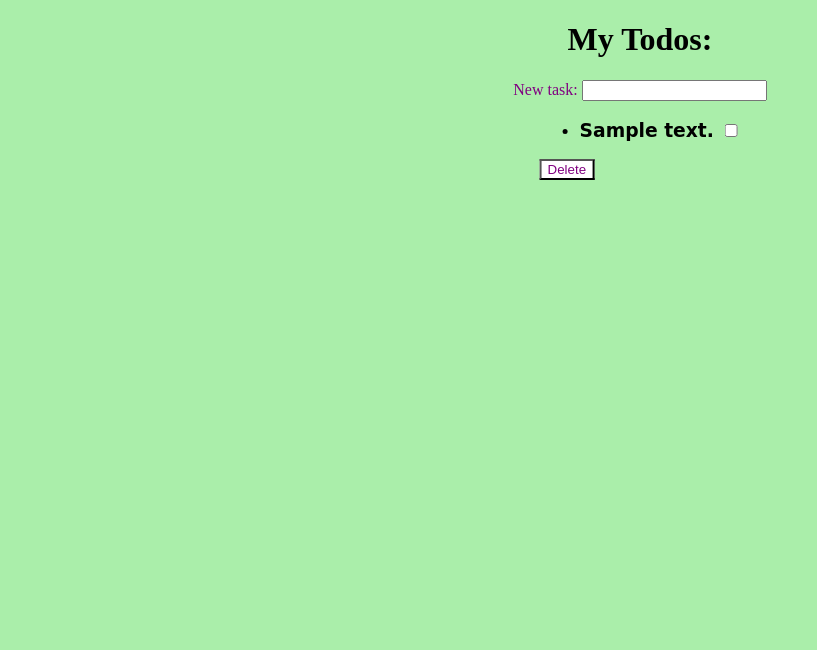
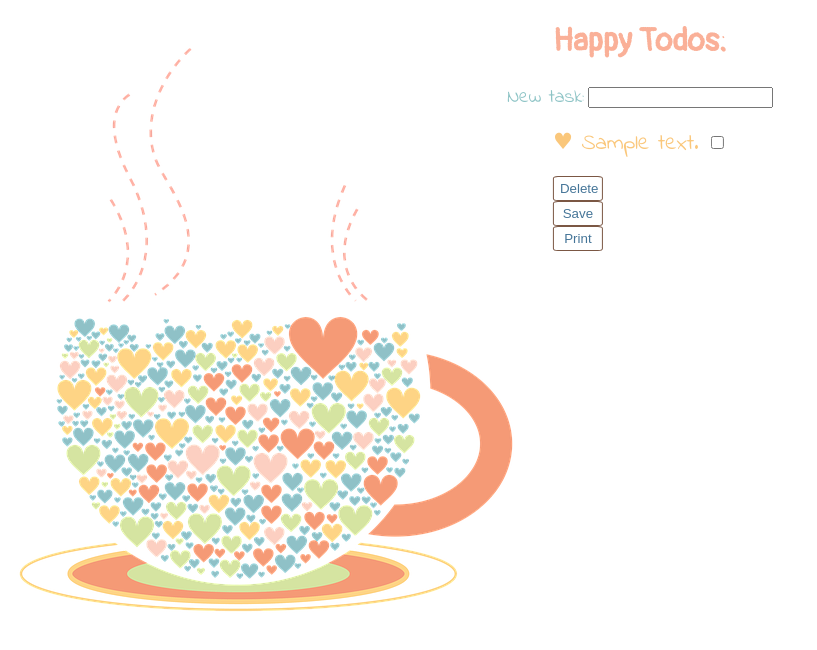
Before and after one commit to rwylie/todo-app, a Node server app: template views/todos.hbs in a window 1280 px wide. Shown: the top 650 px of the page, without its empty margins (0-817 px from the left). Run offline with Node 20, Linux system fonts and the light colour scheme; the template is opened without the code that fills it: most values are stand-ins (such as "Sample title", 1, 10 or a date in 2020).

Commit message:
colors added im, print button does not work yet

```diff
--- a/app.js
+++ b/app.js
@@ -29,9 +29,13 @@ app.get('/todos', function(request, response, next) {
 app.post('/delete', function(request, response, next) {
   // console.log(request.body);
   console.log(typeof(request.body.task));
+  console.log(request.body.task);
   var taskId = request.body.task;
   var plist = [];
-  if (typeof(taskId) === 'object') {
+  if (!taskId) {
+    // do nothing
+  }
+  else if (typeof(taskId) === 'object') {
     for (var i=0; i < taskId.length; i++) {
       var p = db.none('DELETE FROM task WHERE id = $1', taskId[i]);
       plist.push(p);
@@ -47,11 +51,6 @@ app.post('/delete', function(request, response, next) {
     response.redirect('/todos');
   })
     .catch(next);
-  // .then(function() {
-  //  response.redirect('/todos');
-  // })
-  // .catch(next);
-  // response.send('OK');
  });
 
 app.post('/add_todo', function(request, response, next) {
--- a/public/styles.css
+++ b/public/styles.css
@@ -1,15 +1,99 @@
 body {
-  background-color: #AAEEAA;
+  background-color: white;
   color: black;
 }
+
 .center-page {
-    position: absolute;
-    top: 50%;
-    left: 50%;
-    transform: translate(-50%, -50%);
+  position: absolute;
+  left: 50%;
+  top: 50%;
+  transform: translate(-50%, -50%);
 }
 .center-horizontal {
-    position: absolute;
-    left:50%;
-    transform: translate(-50%);
+  position: absolute;
+  left: 50%;
+  transform: translate(-50%);
 }
+h1{
+  font-family: 'Pangolin', cursive; color: #FAB098; text-align: center;
+}
+label {
+  font-family: 'Indie Flower', cursive;
+  color: #8EC4C6;
+  font-size: 1.2em;
+}
+
+.roundbutton{
+      display:block;
+      height: 25px;
+      width: 50px;
+      border-radius: 10%;
+      border: 1px solid #7B5744;
+      color: #457598;
+      background-color: white;
+
+    }
+.roundbutton:hover {
+  border:1px solid #999;
+  color: white;
+  background-color: #8EC4C6;
+}
+.roundbutton2{
+      display:block;
+      height: 25px;
+      width: 50px;
+      border-radius: 10%;
+      border: 1px solid #7B5744;
+      color: #457598;
+      background-color: white;
+    }
+
+.roundbutton2:hover {
+  border:1px solid #999;
+  color: white;
+  background-color: #FAB098;
+}
+.roundbutton3{
+      display:block;
+      height: 25px;
+      width: 50px;
+      border-radius: 10%;
+      border: 1px solid #7B5744;
+      color: #457598;
+      background-color: white;
+    }
+
+.roundbutton3:hover {
+  border:1px solid #999;
+  color: white;
+  background-color: #E9E097;
+}
+
+img {
+  position: absolute;
+  top: 10px;
+  left: 10px;
+  z-index: -10;
+}
+ul     	     {
+		list-style: none;
+    font-family: 'Indie Flower', cursive;
+    padding: 0px;
+	     }
+li {
+    font-size: 1.4em;
+    color: #FAC77B;
+}
+
+li:before {
+		content: "\2665";
+    color: #FAC77B;
+
+	     }
+
+@media only screen and (max-width: 760px) {
+  img {
+    width: 50%;
+    top: 40%;
+  }
+}
--- a/views/layout.hbs
+++ b/views/layout.hbs
@@ -2,9 +2,11 @@
 <html>
   <head> <title> {{title}}</title>
     <link rel="stylesheet" href="static/styles.css">
+    <meta http-equiv="Content-Type" content="text/html; charset=UTF-8">
+    <link href="https://fonts.googleapis.com/css?family=Indie+Flower|Pangolin" rel="stylesheet">
   </head>
   <body>
-    <h1 style="text-align: center;">My Todos:</h1>
+    <h1>Happy Todos:</h1>
     {{{body}}}
   </body>
 </html>
--- a/views/todos.hbs
+++ b/views/todos.hbs
@@ -1,14 +1,19 @@
 <form style="color: purple; text-align: center;" action="/add_todo" method="POST">
-  <label>New task: </label><input type="text" name="description">
+  <label>New task:</label>&nbsp;<input type="text" name="description">
 </form>
 <div class='center-horizontal'>
   <form method="POST" action="/delete">
     <ul>
       {{#each todos}}
-      <li style=" font-family: cursive;">
-        <h3> {{description}} <input type="checkbox" name="task" value="{{id}}"></h3></li>
+      <li>
+         {{description}} <input type="checkbox" name="task" value="{{id}}"></li>
       {{/each}}
     </ul>
-    <input style="color: purple; background-color: white;" type="submit" value="Delete" />
+    <div style="display: inline-block;">
+      <button class='roundbutton' type="submit" value="Delete">Delete</button>
+      <button class='roundbutton2'type="submit" value="Save">Save</button>
+      <button class="roundbutton3" type="submit" value="Print">Print</button>
+    </div>
   </form>
 </div>
+<img src="static/images/teacup.png">
```
Also changed, not shown: public/main.less (added, +22 -0 lines), public/images/teacup.png (added), public/images/todos.png (added).
